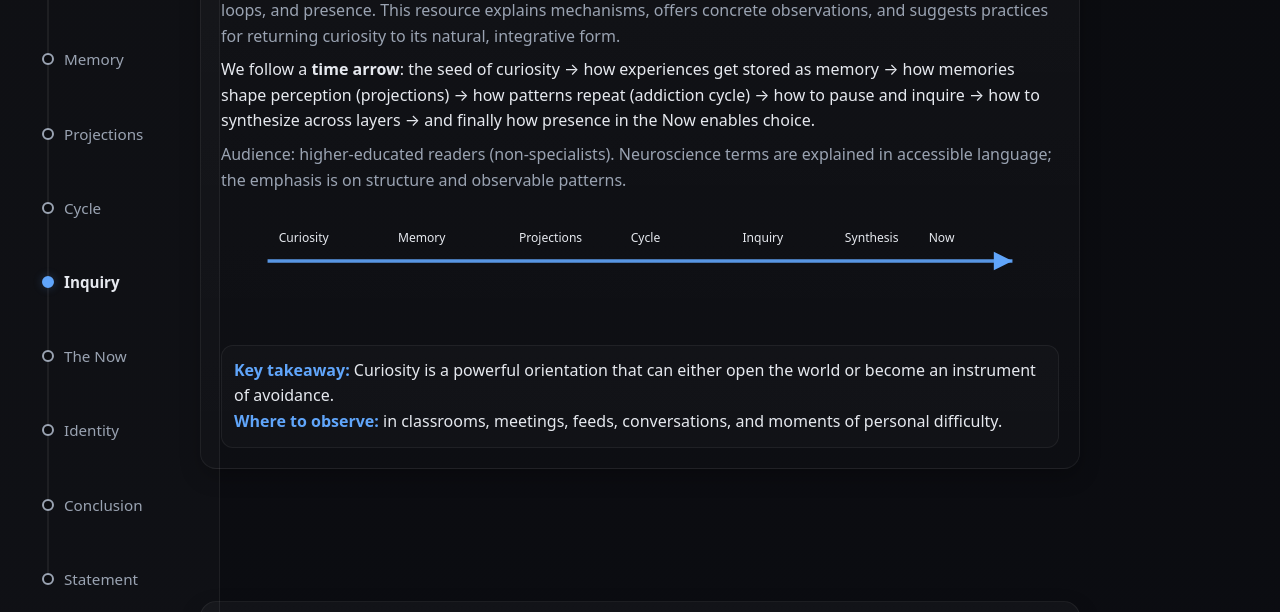
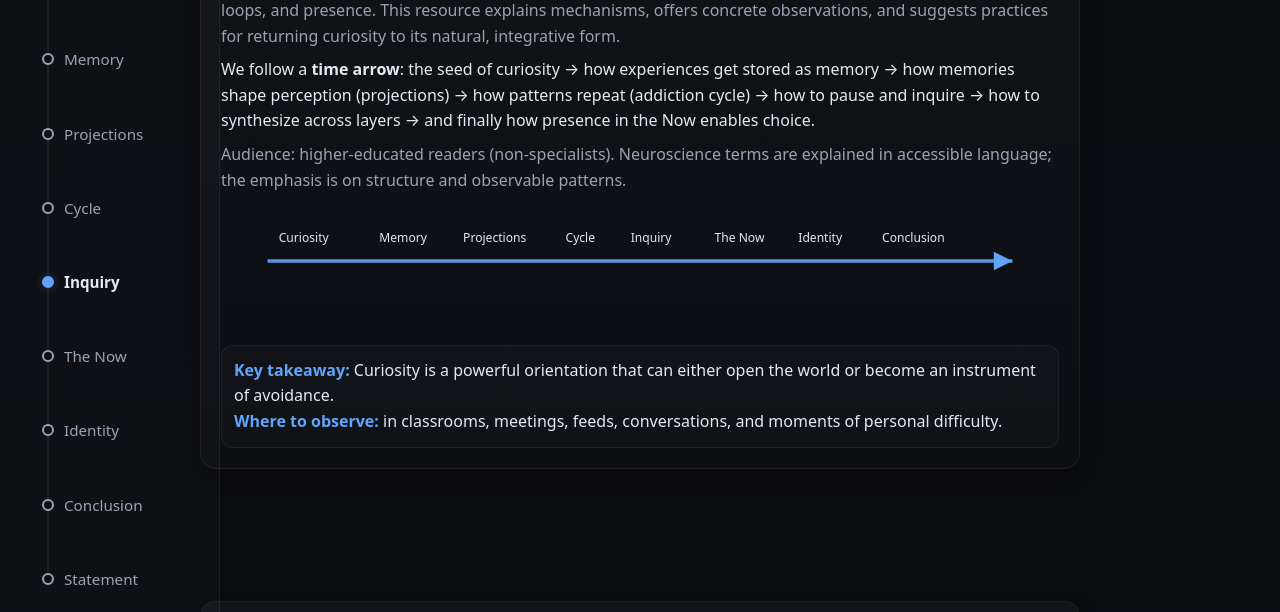
Before and after one commit to ThingsThatNeedToBeSaved/curiosity-compass, a plain HTML site: page index.html in a window 1280 px wide. Shown: the part 155-767 px from the top of the page. Drawn offline with Linux system fonts and the light colour scheme.

Commit message:
Update index.html

```diff
--- a/index.html
+++ b/index.html
@@ -309,23 +309,26 @@
                         <text x="62" y="40" fill="#e6e9ef" font-size="13">
                             Curiosity
                         </text>
-                        <text x="190" y="40" fill="#e6e9ef" font-size="13">
+                        <text x="170" y="40" fill="#e6e9ef" font-size="13">
                             Memory
                         </text>
-                        <text x="320" y="40" fill="#e6e9ef" font-size="13">
+                        <text x="260" y="40" fill="#e6e9ef" font-size="13">
                             Projections
                         </text>
-                        <text x="440" y="40" fill="#e6e9ef" font-size="13">
+                        <text x="370" y="40" fill="#e6e9ef" font-size="13">
                             Cycle
                         </text>
-                        <text x="560" y="40" fill="#e6e9ef" font-size="13">
+                        <text x="440" y="40" fill="#e6e9ef" font-size="13">
                             Inquiry
                         </text>
-                        <text x="670" y="40" fill="#e6e9ef" font-size="13">
-                            Synthesis
+                        <text x="530" y="40" fill="#e6e9ef" font-size="13">
+                            The Now
                         </text>
-                        <text x="760" y="40" fill="#e6e9ef" font-size="13">
-                            Now
+                        <text x="620" y="40" fill="#e6e9ef" font-size="13">
+                            Identity
+                        </text>
+                        <text x="710" y="40" fill="#e6e9ef" font-size="13">
+                            Conclusion
                         </text>
                     </svg>
                     <div class="summary-box">
```
